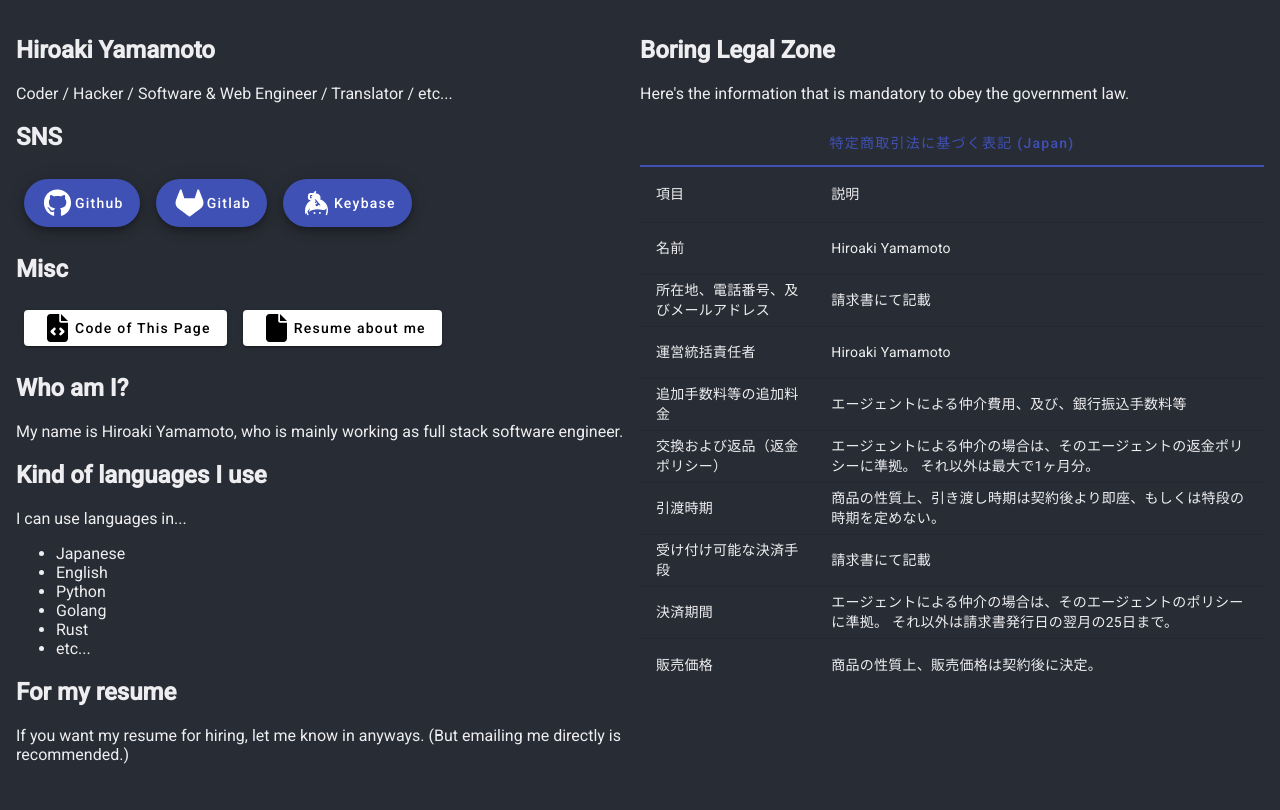
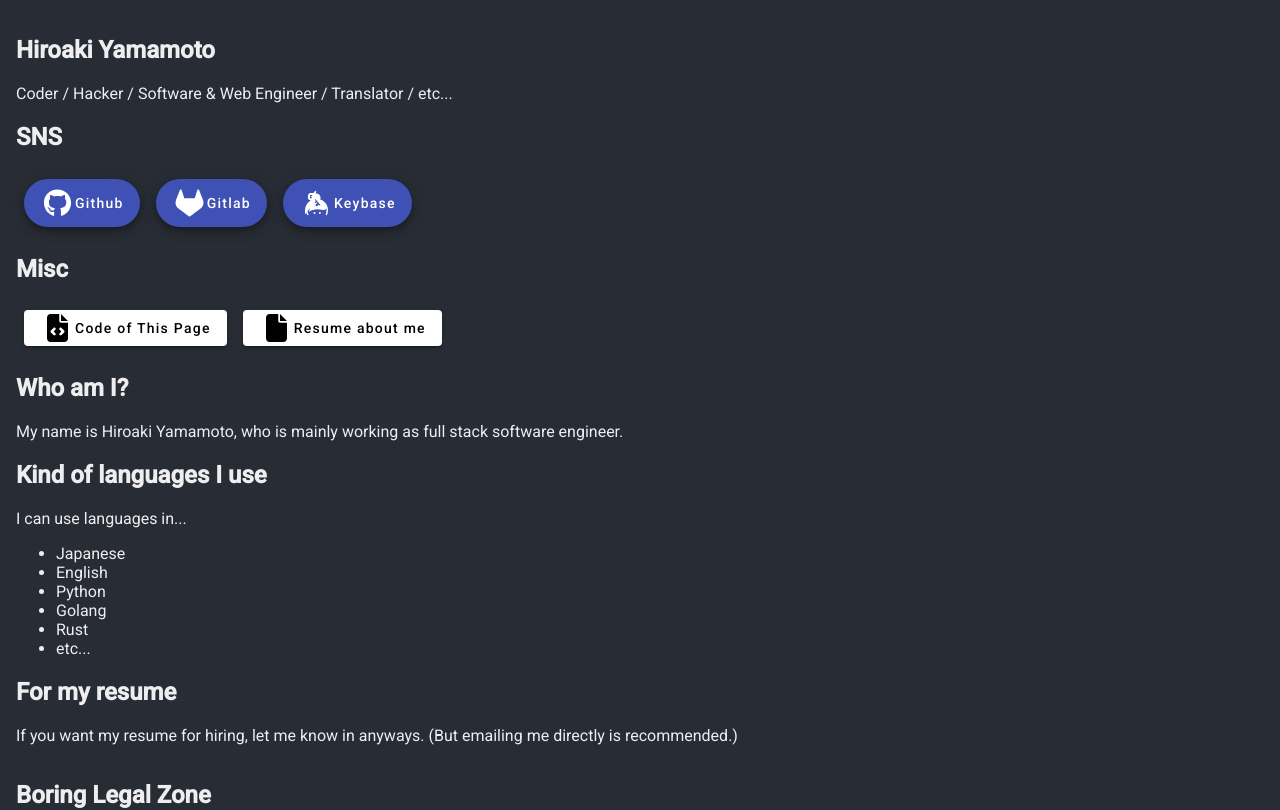
Before and after one commit to hysoftware/hysoftware.net, an Angular app: page / in a window 1280 px wide. Shown: the top 810 px of the page. Built offline with nearby package versions, Linux system fonts and the light colour scheme.

Commit message:
Moved legal area to the below of "For my resume" section

```diff
--- a/src/app/app.component.html
+++ b/src/app/app.component.html
@@ -1,7 +1,8 @@
 <div class="page">
-  <app-normal-mode *ngIf="!dead" class="page-content"></app-normal-mode>
-  <app-dead *ngIf='dead' [rip]='dead' class="page-content"></app-dead>
-  <section class="page-content">
+  <div class="content">
+    <app-normal-mode *ngIf="!dead" class=></app-normal-mode>
+    <app-dead *ngIf='dead' [rip]='dead'></app-dead>
+    <section>
       <header>
         <h2>Boring Legal Zone</h2>
       </header>
@@ -15,3 +16,4 @@
       </mat-tab-group>
     </section>
   </div>
+</div>
--- a/src/app/app.component.scss
+++ b/src/app/app.component.scss
@@ -1,22 +1,13 @@
-div.page {
+.page {
+  max-width: 85vw;
+  display: flex;
+  justify-content: center;
+}
+
+.content {
   display: flex;
   justify-content: center;
   min-height: 100vh;
   padding: 1rem;
+  flex-direction: column;
 }
-
-@media (min-width: 0) {
-  div.page {
-    flex-direction: column;
-  }
-}
-
-@media (min-width: 960px) {
-  div.page {
-    flex-direction: row;
-  }
-}
-
-.page-content {
-  width: 85vw;
-}
```
Lines whose indentation alone changed are shown as unchanged.
